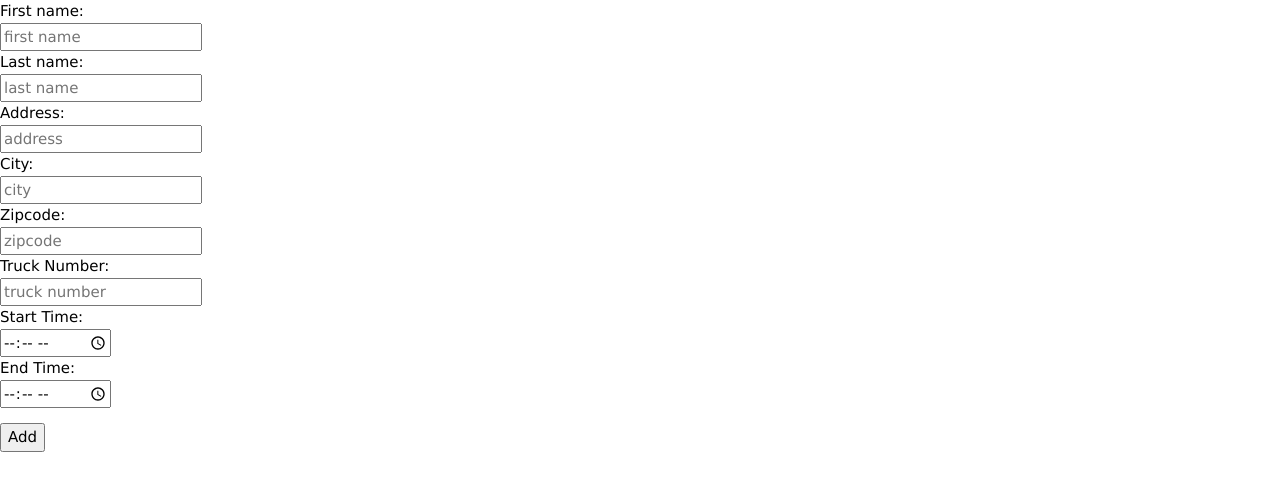
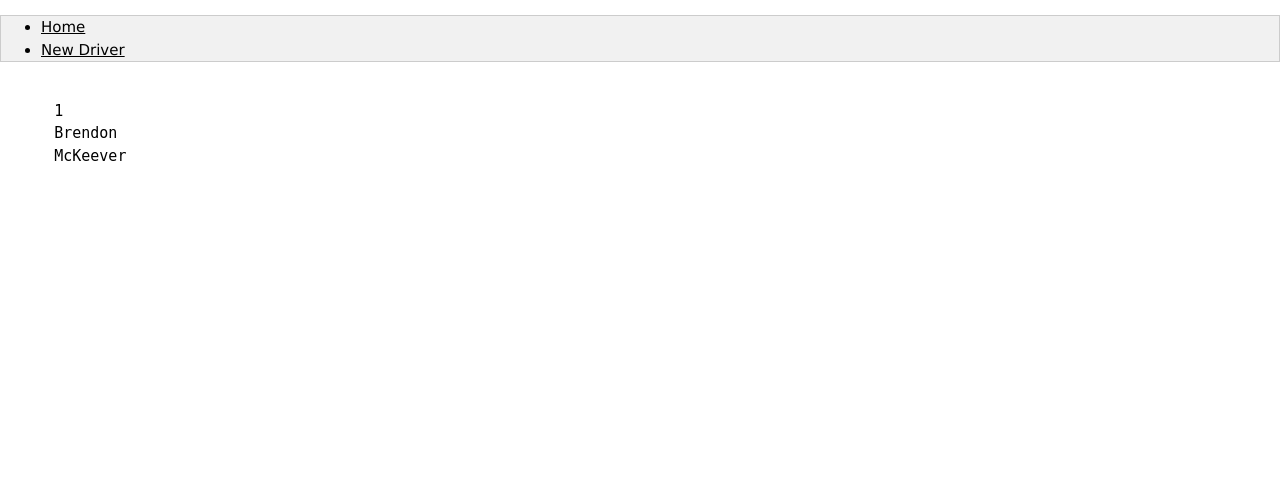
Before and after one commit to brendon21c/transport_dispatcher, a Flask app: template templates/home_page.html in a window 1280 px wide. Shown: the top 491 px of the page. Run offline with Flask 2, Linux system fonts and the light colour scheme; the template is opened without the code that fills it: values that come from a table or form of the project are taken from there, others are empty; data comes from the database, SQL or seed files in the repository; both versions use the stored data as it was after the commit; parts of the project's set-up code (start-up, migrations or seed data) failed here and were passed over.

Commit message:
need to get zipcode API working, it's interfering with sqlite3

```diff
--- a/app.py
+++ b/app.py
@@ -4,7 +4,6 @@ from sqlalchemy import func, exists, and_
 import itertools
 import zipcode
 from datetime import *
-from data_processing import *
 
 
 app = Flask(__name__)
@@ -12,45 +11,68 @@ app.config['SQLALCHEMY_DATABASE_URI'] = 'sqlite:///transport_db.sqlite3'
 app.config['SECRET_KEY'] = "transportation"
 
 db = SQLAlchemy(app)
+from data_processing import *
 from models import * # Needs to be after db, otherwise no tables are created.
 
+zipcode_check = "new"
 
 @app.route('/', methods = ['GET', 'POST'])
 def home_page():
     #
+
+    if zipcode_check == "new":
+
+        query = Drivers.query.order_by(Drivers.id.desc()).first()
+        zone_num = query.starting_zipcode
+        print(zone_num)
+        zip_list = create_driver_zipcode_zone(zone_num)
+        add_zone_to_DB(zip_list, zone_num)
+
+
+
+    get_drivers = current_driver_list()
+
+
+
+    return render_template('home_page.html', drivers = get_drivers)
+
+
+@app.route('/new_driver', methods = ['GET', 'POST'])
+def new_driver():
+
     if request.method == 'POST':
 
         start_time = request.form['start_time']
         end_time = request.form['end_time']
 
-        time_list = process_time_entry(start_time, end_time)
+        time_list = process_time_entry(start_time, end_time) # processes form data into datetime
 
         start_time = time_list[0]
         end_time = time_list[1]
 
+        zip_code_form = request.form['zipcode']
+
+        zone = create_driver_zone(zip_code_form)
+
         driver = Drivers(request.form['first'], request.form['last'], request.form['address'], request.form['city'], request.form['zipcode'],
-        request.form['truck'], start_time, end_time)
+        request.form['truck'], zone, start_time, end_time)
 
         db.session.add(driver)
         db.session.commit()
 
+
+
         return redirect(url_for('home_page'))
 
 
-
-    check_time = is_driver_clocked_in(3)
-
-    print(check_time)
+    return render_template('new_driver.html')
 
 
-        #check = check_driver_schedule(now, start, end)
+def add_zone_to_DB(zip_list, zone):
 
+    for x in range(len(zip_list)):
 
-
-    return render_template('home_page.html')
-
-
-
+        print(zone + x)
 
 
 if __name__ == '__main__':
--- a/templates/home_page.html
+++ b/templates/home_page.html
@@ -8,26 +8,32 @@
 
   <link rel="stylesheet" href="http://www.w3schools.com/lib/w3.css">
 
-  <form action="{{ request.path }}" method="post">
-    First name:<br>
-    <input type="text" name="first" placeholder="first name" /></br>
-    Last name:<br>
-    <input type="text" name="last" placeholder="last name" /></br>
-    Address:<br>
-    <input type="text" name="address" placeholder="address" /></br>
-    City:<br>
-    <input type="text" name="city" placeholder="city" /></br>
-    Zipcode:<br>
-    <input type="text" name="zipcode" placeholder="zipcode" /></br>
-    Truck Number:<br>
-    <input type="number" name="truck" placeholder="truck number" /></br>
-    Start Time:<br>
-    <input type="time" name="start_time" /></br>
-    End Time:<br>
-    <input type="time" name="end_time" /></br>
-    <p>
-    <input type="submit" name = "button" value="Add" /></br>
-  </form>
+
+  <div>
+
+    <ul class="w3-navbar w3-light-grey w3-border">
+
+      <li><a href = "/">Home</a></li>
+      <li><a href = "{{ url_for('new_driver') }}">New Driver</a></li>
+
+
+
+
+    </ul>
+
+    {% for driver in drivers %}
+
+    <pre>
+
+      {{ driver.id }}
+      {{ driver.first_name }}
+      {{ driver.last_name }}
+
+    </pre>
+
+    {% endfor %}
+
+  </div>
 
 
 </head>
```
Also changed, not shown: data_processing.py (+82 -27 lines), models.py (+22 -1 lines), templates/new_driver.html (added, +38 -0 lines), transport_db.sqlite3.
